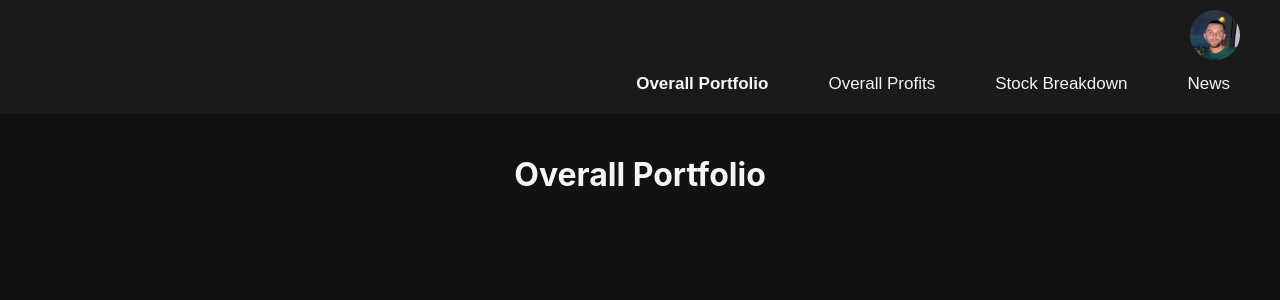
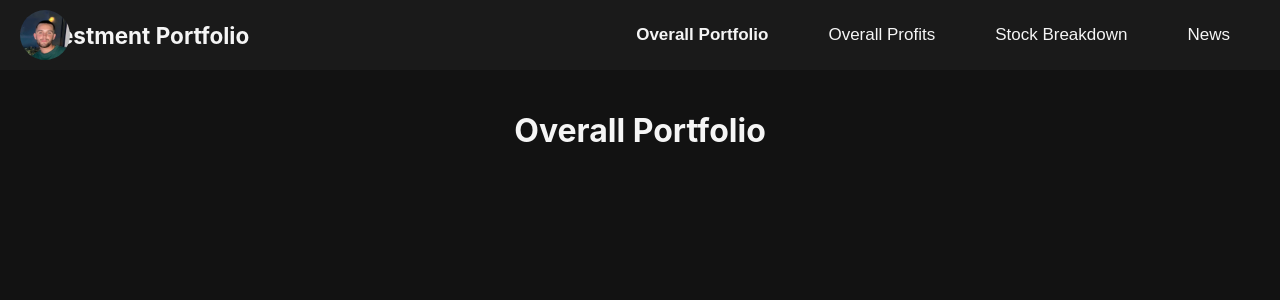
Before and after one commit to eethansmith/Investment-Portfolio-Project, a React (Create React App) app in the folder frontend/: page / in a window 1280 px wide. Shown: the top 300 px of the page. Built offline with nearby package versions, Linux system fonts and the light colour scheme.

Commit message:
investment portfolio website

```diff
--- a/frontend/src/App.css
+++ b/frontend/src/App.css
@@ -21,9 +21,11 @@ h1 {
 }
 
 .App-nav {
-  background-color: #1a1a1a; /* Slightly lighter/different than main background for contrast */
+  display: flex;
+  justify-content: space-between;
+  align-items: center;
+  background-color: #1a1a1a;
   padding: 10px 20px;
-  text-align: right;
 }
 
 .nav-links button {
@@ -46,29 +48,36 @@ h1 {
 }
 
 .home-button {
-  display: inline-block;
-  position: relative;
-  margin-right: 20px;
+  display: flex;
+  align-items: center;
+  position: relative; /* This is important for positioning the home-text */
+  cursor: pointer;
 }
 
 .home-button img {
   width: 50px; /* Adjust size as needed */
   height: 50px;
   border-radius: 50%; /* Makes the image circular */
-  cursor: pointer;
 }
 
 .home-text {
   position: absolute;
-  width: 100%;
-  text-align: center;
-  bottom: -20px;
-  left: 0;
+  bottom: -20px; /* Adjust as needed */
+  left: 50%;
+  transform: translateX(-50%); /* Centers the text horizontally */
   opacity: 0;
   transition: opacity 0.3s;
   color: #F5F5F5;
+  white-space: nowrap; /* Keeps the text in a single line */
 }
 
 .home-button:hover .home-text {
   opacity: 1;
 }
+
+.project-title {
+  font-size: 22.5px; /* Larger font size for the title */
+  font-weight: bold;
+  color: #F5F5F5; /* Color of the title */
+  margin-left: -400px;
+}
--- a/frontend/src/App.js
+++ b/frontend/src/App.js
@@ -12,6 +12,9 @@ function App() {
         <div className="home-button">
           <img src={homeImage} alt="Home" />
           <span className="home-text">Home</span>
+        </div>
+        <div className="project-title">
+          Investment Portfolio
         </div>
         <div className="nav-links">
           <button
```
